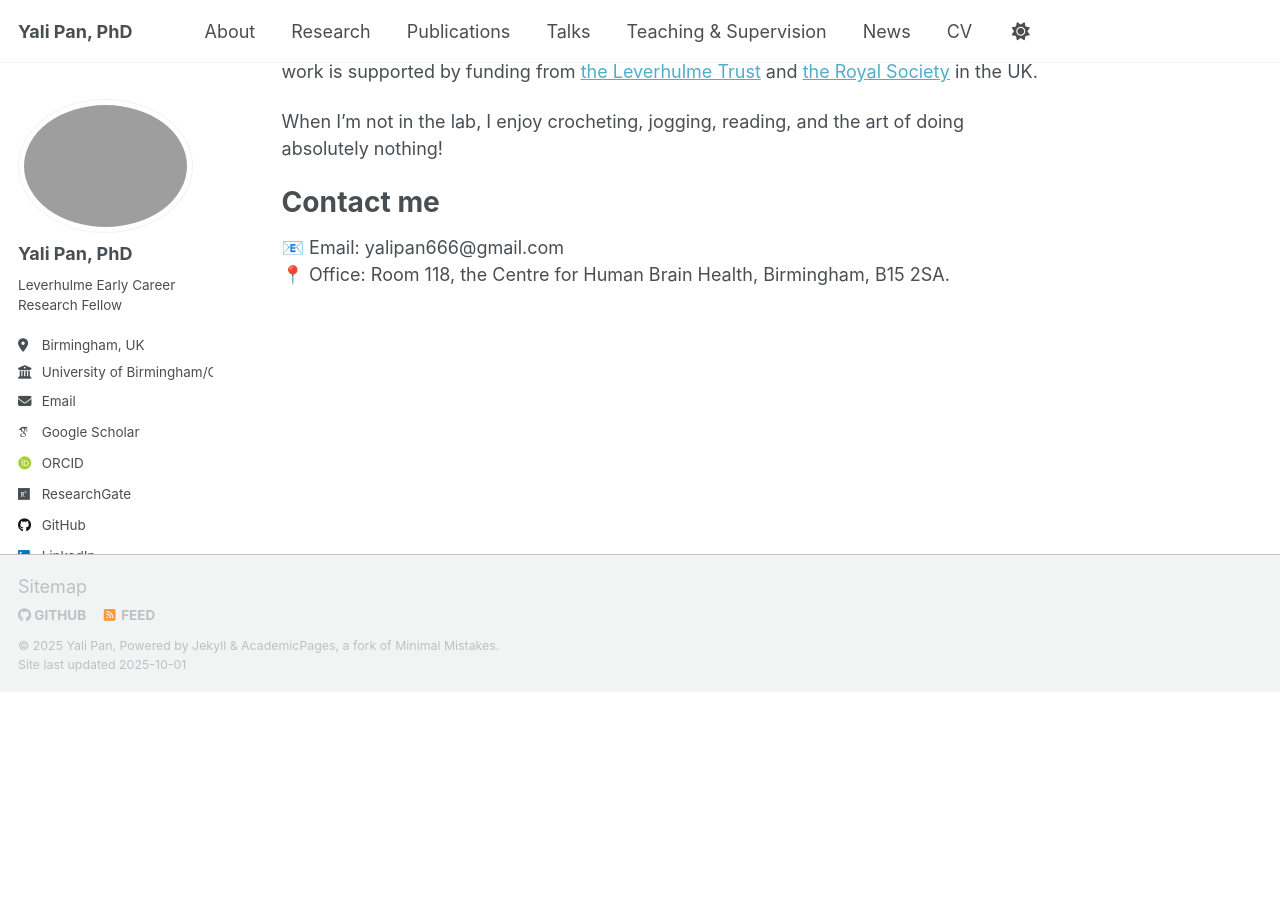
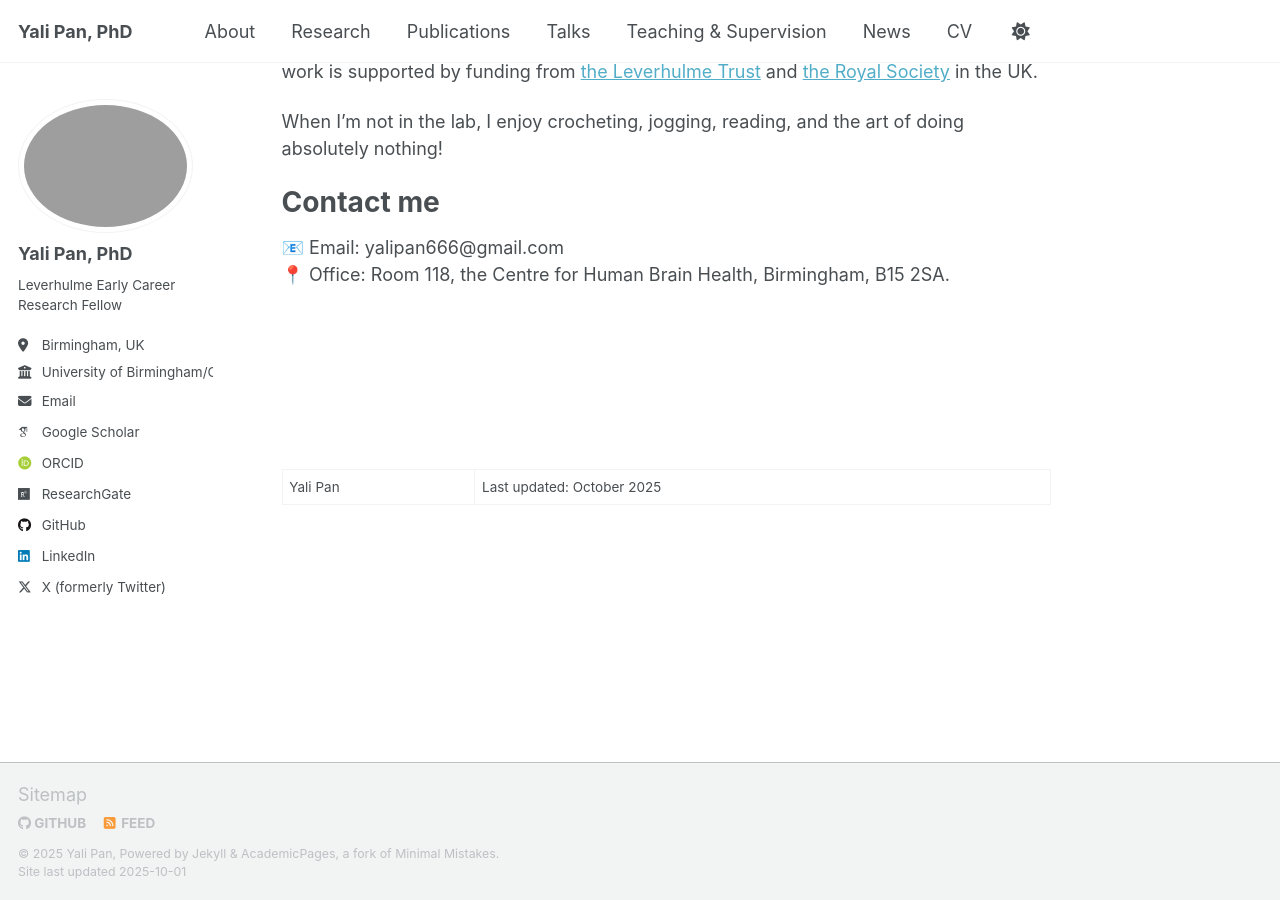
Before and after one commit to yalipan666/yalipan666.github.io, a Jekyll site: the page built from _pages/about.md, in a window 1280 px wide and 900 px high, scrolled down 632 px. Built offline with Jekyll 4.4.1, drawn with Linux system fonts in a browser that asks for light colours; some web fonts are replaced; a script that is not in the unit is left out; before the commit the page ends 1324 px from its top, so only the background shows below that.

Commit message:
Update about.md

```diff
--- a/_pages/about.md
+++ b/_pages/about.md
@@ -23,3 +23,11 @@ When I'm not in the lab, I enjoy crocheting, jogging, reading, and the art of do
 # **Contact me**
 📧 Email: yalipan666@gmail.com
  📍   Office: Room 118, the Centre for Human Brain Health, Birmingham, B15 2SA.
+
+<br>
+<br>
+<br>
+<br>
+<br>
+
+Yali Pan | Last updated: October 2025
```
